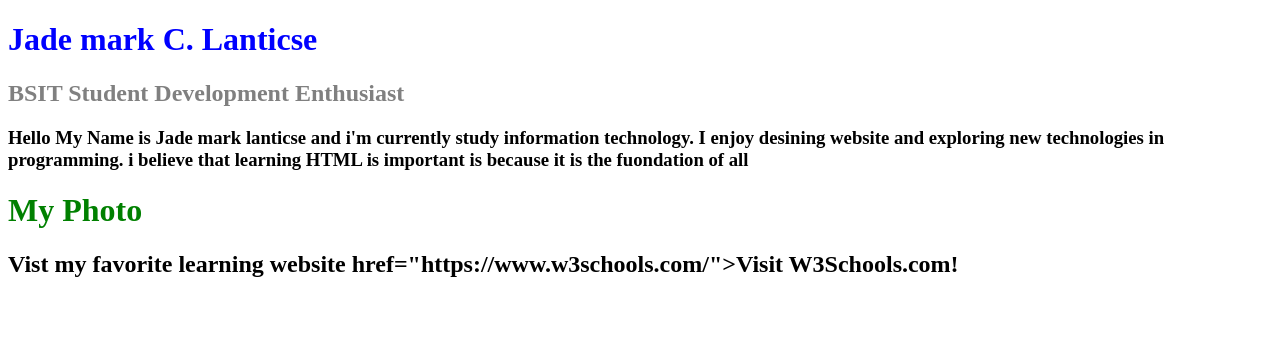
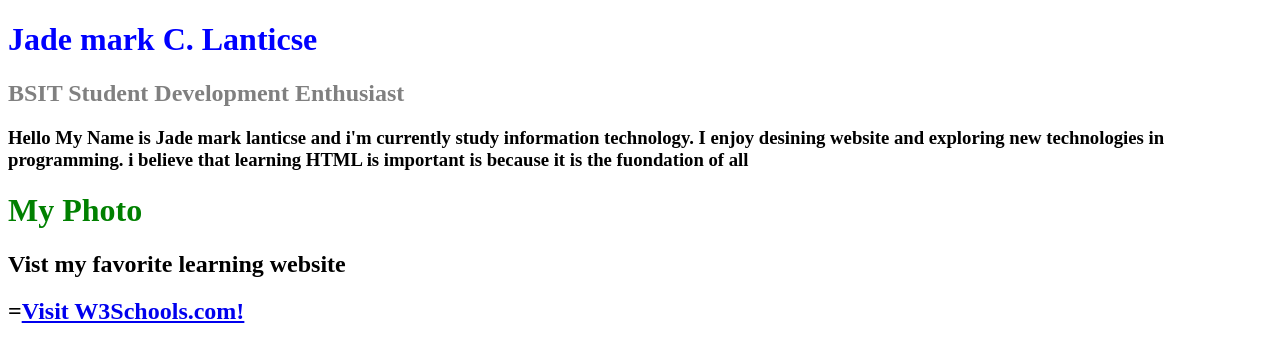
Before and after one commit to lantics0/NEW-PROJECT, a plain HTML site: page index.html/index.html in a window 1280 px wide. Drawn offline with Linux system fonts and the light colour scheme.

Commit message:
Update index.html

```diff
--- a/index.html/index.html
+++ b/index.html/index.html
@@ -17,7 +17,8 @@
 
 
     <h1 style="color:green;">My Photo</h1>
-    <h2>Vist my favorite learning website href="https://www.w3schools.com/">Visit W3Schools.com!<h2>
+    <h2>Vist my favorite learning website<h2>=<a href="https://www.w3schools.com/">Visit W3Schools.com!</a>
+
 
 
 </body>
```
